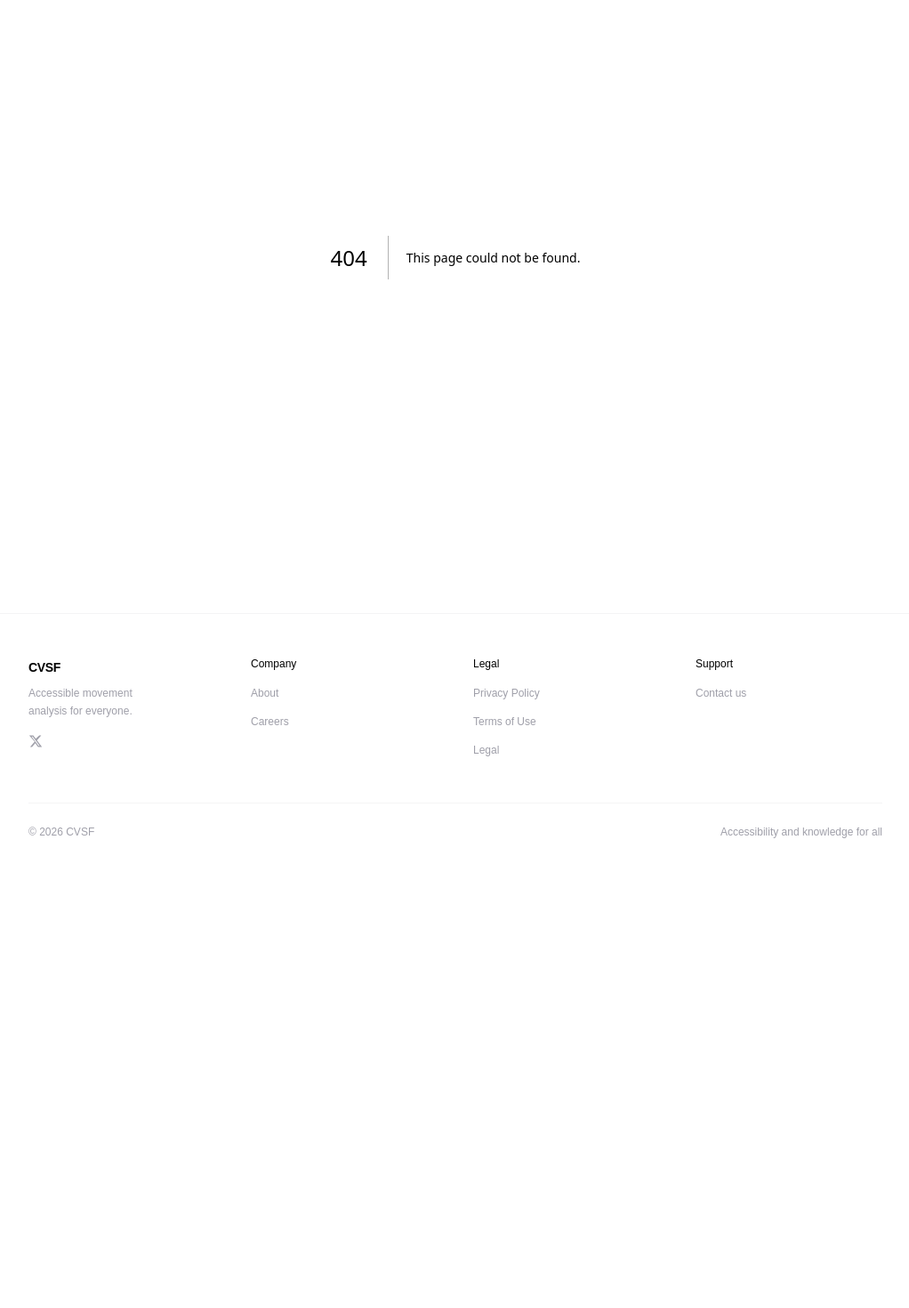
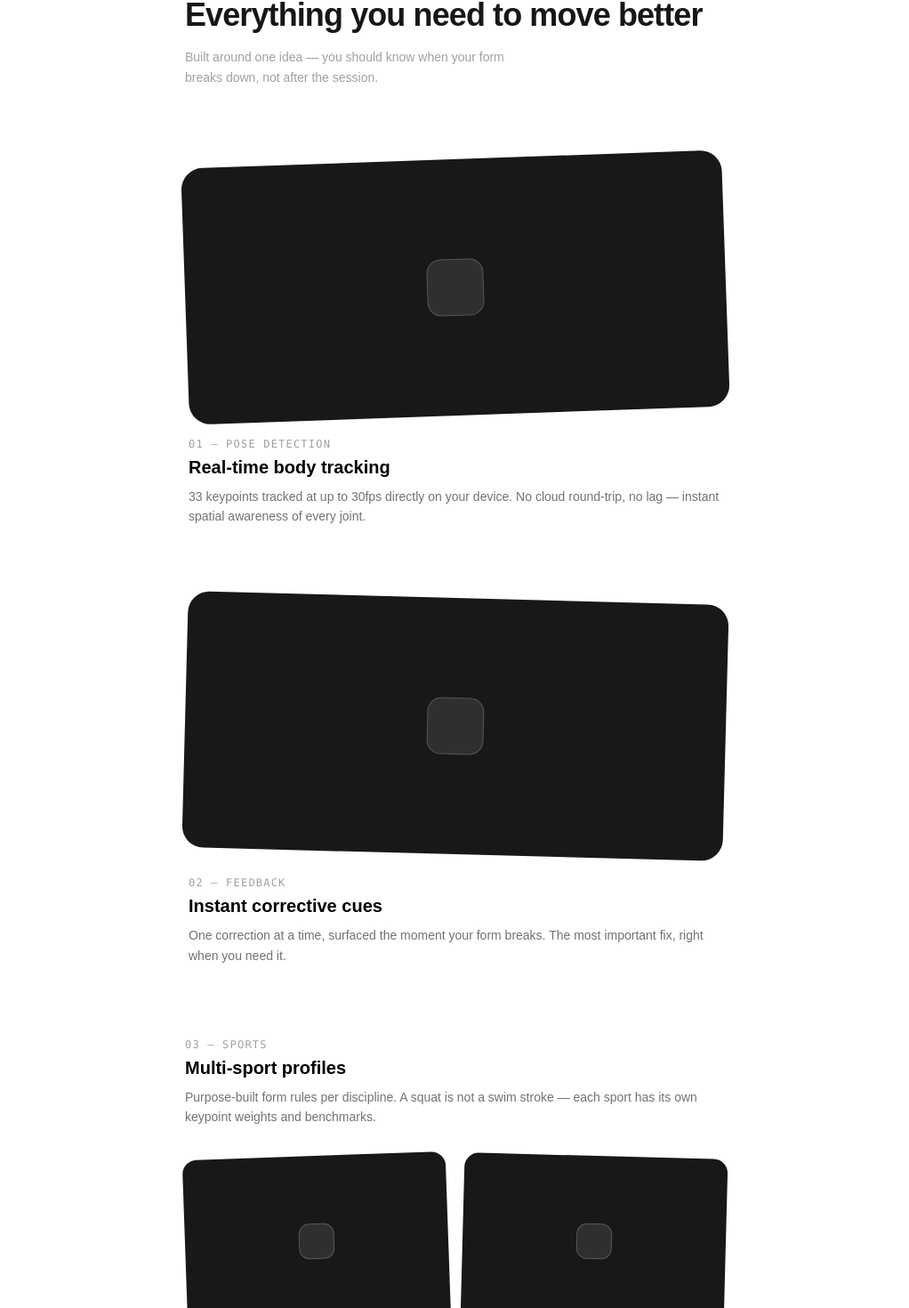
Before and after one commit to KwartengA/cvsf-web, a Next.js app: page /features in a window 1280 px wide. Before the commit this address had no page. Shown: the part 184-1654 px from the top of the page at 89% size, without its empty margins (128-1150 px from the left). Before the commit the page ends 1167 px from the top, so only its background shows below. Built offline with nearby package versions, Linux system fonts and the light colour scheme.

Commit message:
chore(ui): add feature page

```diff
--- /dev/null
+++ b/app/features/page.tsx
@@ -0,0 +1,104 @@
+import { features, sportCards } from "@/constants/features";
+
+export default function FeaturesPage() {
+  return (
+    <div className="max-w-2xl mx-auto px-8 pt-20 pb-40">
+
+
+      <p className="text-xs font-mono text-zinc-400 uppercase tracking-widest mb-3">
+        Features
+      </p>
+      <h1 className="text-4xl font-semibold tracking-tight mb-4">
+        Everything you need to move better
+      </h1>
+      <p className="text-sm text-zinc-400 leading-relaxed max-w-sm mb-20">
+        Built around one idea — you should know when your form breaks down,
+        not after the session.
+      </p>
+
+
+      <div className="flex flex-col gap-20">
+
+
+        {features.slice(0, 2).map((f) => (
+          <div key={f.tag}>
+            <div
+              className="w-full h-72 bg-zinc-900 rounded-3xl"
+              style={{ transform: `rotate(${f.tilt}deg)` }}
+            >
+
+              <div className="w-full h-full flex items-center justify-center">
+                <div className="w-16 h-16 rounded-2xl bg-white/10 border border-white/20" />
+              </div>
+            </div>
+            <div className="mt-6 px-1">
+              <p className="text-xs font-mono text-zinc-400 uppercase tracking-widest mb-1">
+                {f.tag}
+              </p>
+              <h2 className="text-xl font-semibold text-black mb-2">{f.title}</h2>
+              <p className="text-sm text-zinc-500 leading-relaxed">{f.description}</p>
+            </div>
+          </div>
+        ))}
+
+
+        <div>
+          <p className="text-xs font-mono text-zinc-400 uppercase tracking-widest mb-1">
+            03 — Sports
+          </p>
+          <h2 className="text-xl font-semibold text-black mb-2">Multi-sport profiles</h2>
+          <p className="text-sm text-zinc-500 leading-relaxed mb-8">
+            Purpose-built form rules per discipline. A squat is not a swim
+            stroke — each sport has its own keypoint weights and benchmarks.
+          </p>
+
+
+          <div className="grid grid-cols-2 gap-4">
+            {sportCards.map((s, i) => {
+              const tilts = [-2, 1.5, -1.5, 2];
+              return (
+                <div key={s.name}>
+                  <div
+                    className="w-full h-48 bg-zinc-900 rounded-2xl"
+                    style={{ transform: `rotate(${tilts[i]}deg)` }}
+                  >
+
+                    <div className="w-full h-full flex items-center justify-center">
+                      <div className="w-10 h-10 rounded-xl bg-white/10 border border-white/20" />
+                    </div>
+                  </div>
+                  <div className="mt-3 px-1">
+                    <h3 className="text-sm font-semibold text-black mb-0.5">{s.name}</h3>
+                    <p className="text-xs text-zinc-500 leading-relaxed">{s.description}</p>
+                  </div>
+                </div>
+              );
+            })}
+          </div>
+        </div>
+
+
+        {features.slice(2).map((f) => (
+          <div key={f.tag}>
+            <div
+              className="w-full h-72 bg-zinc-900 rounded-3xl"
+              style={{ transform: `rotate(${f.tilt}deg)` }}
+            >
+              <div className="w-full h-full flex items-center justify-center">
+                <div className="w-16 h-16 rounded-2xl bg-white/10 border border-white/20" />
+              </div>
+            </div>
+            <div className="mt-6 px-1">
+              <p className="text-xs font-mono text-zinc-400 uppercase tracking-widest mb-1">
+                {f.tag}
+              </p>
+              <h2 className="text-xl font-semibold text-black mb-2">{f.title}</h2>
+              <p className="text-sm text-zinc-500 leading-relaxed">{f.description}</p>
+            </div>
+          </div>
+        ))}
+
+      </div>
+    </div>
+  );
+}
--- a/package.json
+++ b/package.json
@@ -9,6 +9,7 @@
     "lint": "eslint"
   },
   "dependencies": {
+    "lucide-react": "^1.21.0",
     "next": "16.2.9",
     "react": "19.2.4",
     "react-dom": "19.2.4"
```
Also changed, not shown: 2 other files (tests, documents, lock files or other folders).
